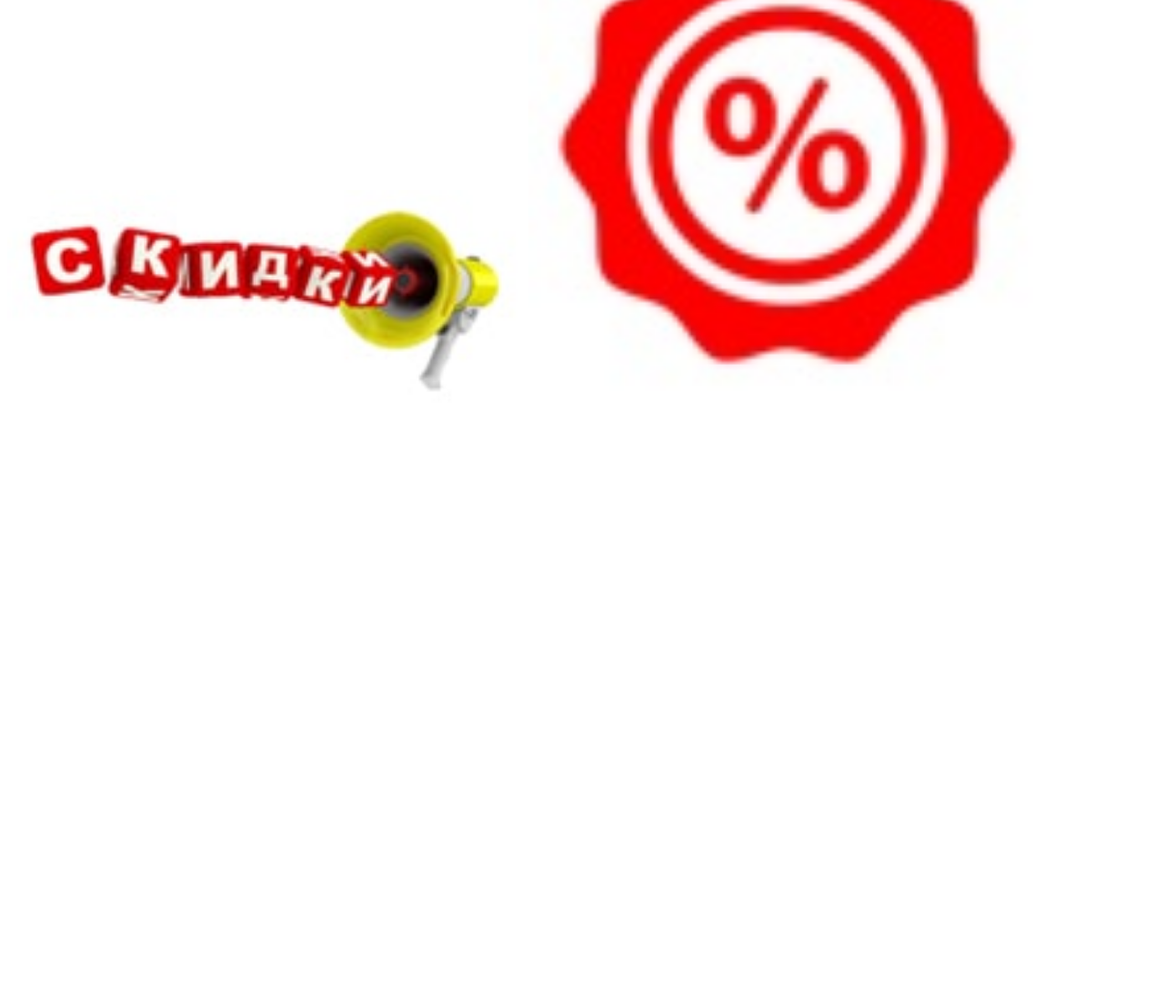
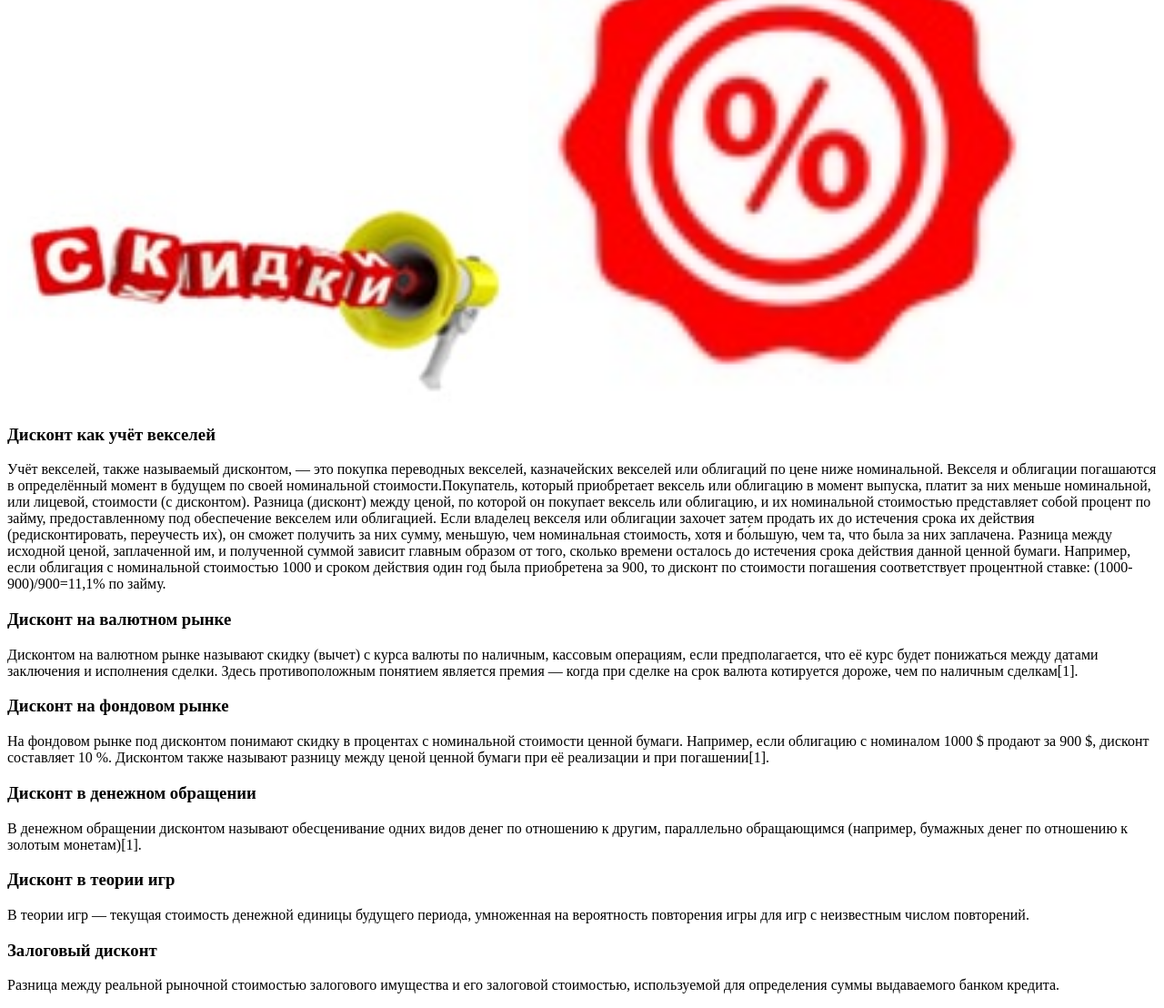
Before and after one commit to denzerphil/REPOSITORIUMONE, a plain HTML site: page discount.html in a window 1280 px wide. Shown: the part 545-1653 px from the top of the page at 91% size. Before the commit the page ends 1009 px from the top, so only its background shows below. Drawn offline with Linux system fonts and the light colour scheme.

Commit message:
Добавление текста

```diff
--- a/discount.html
+++ b/discount.html
@@ -3,7 +3,7 @@
     <head>
         <meta charset="UTF-8">
         <title>
-            Филиппов Денис Максимович. Дисконт</title>
+            Филиппов Денис Максимович. Дисконтпшк</title>
     </head>
 
     <body>
@@ -36,5 +36,58 @@
                 <img src="discount2.jpg.jpg" width="45%">
                 <img src="discount3.jpg.jpg" width="45%">
             </p>
+            <p><h3>Дисконт как учёт векселей</h3></p>
+
+            <p>
+                Учёт векселей, также называемый дисконтом, — это покупка переводных векселей, казначейских векселей
+                или облигаций по цене ниже номинальной. Векселя и облигации погашаются в определённый момент в будущем
+                по своей номинальной стоимости.Покупатель, который приобретает вексель или облигацию в момент выпуска,
+                платит за них меньше номинальной, или лицевой, стоимости (с дисконтом). Разница (дисконт) между ценой,
+                по которой он покупает вексель или облигацию, и их номинальной стоимостью представляет собой процент по займу,
+                предоставленному под обеспечение векселем или облигацией. Если владелец векселя или облигации захочет затем
+                продать их до истечения срока их действия (редисконтировать, переучесть их), он сможет получить за них сумму,
+                меньшую, чем номинальная стоимость, хотя и бо́льшую, чем та, что была за них заплачена. Разница между исходной
+                ценой, заплаченной им, и полученной суммой зависит главным образом от того, сколько времени осталось до истечения
+                срока действия данной ценной бумаги. Например, если облигация с номинальной стоимостью 1000 и сроком действия один
+                год была приобретена за 900, то дисконт по стоимости погашения соответствует процентной ставке: (1000-900)/900=11,1%
+                по займу.
+            </p>
+
+            <p><h3>Дисконт на валютном рынке</h3></p>
+
+            <p>
+                Дисконтом на валютном рынке называют скидку (вычет) с курса валюты по наличным, кассовым операциям, если предполагается,
+                что её курс будет понижаться между датами заключения и исполнения сделки. Здесь противоположным понятием является премия — когда
+                при сделке на срок валюта котируется дороже, чем по наличным сделкам[1].
+            </p>
+
+            <p><h3>Дисконт на фондовом рынке</h3></p>
+
+            <p>
+                На фондовом рынке под дисконтом понимают скидку в процентах
+                с номинальной стоимости ценной бумаги. Например, если облигацию с номиналом 1000 $ продают за 900 $, дисконт составляет 10
+                %. Дисконтом также называют разницу между ценой ценной бумаги при её реализации и при погашении[1].
+            </p>
+
+            <p><h3>Дисконт в денежном обращении</h3></p>
+
+            <p> В денежном обращении дисконтом называют обесценивание одних видов денег по отношению к другим, параллельно
+                обращающимся (например, бумажных денег по отношению к золотым монетам)[1].
+            </p>
+
+            <p><h3>Дисконт в теории игр</h3></p>
+
+            <p>
+                В теории игр — текущая стоимость денежной единицы будущего
+                периода, умноженная на вероятность повторения игры для игр с
+                неизвестным числом повторений.
+            </p>
+
+            <p><h3>Залоговый дисконт</h3></p>
+
+            <p>
+                Разница между реальной рыночной стоимостью залогового имущества и его залоговой стоимостью, используемой для определения
+                суммы выдаваемого банком кредита.
+                </p>
     </body
 </html>
```
